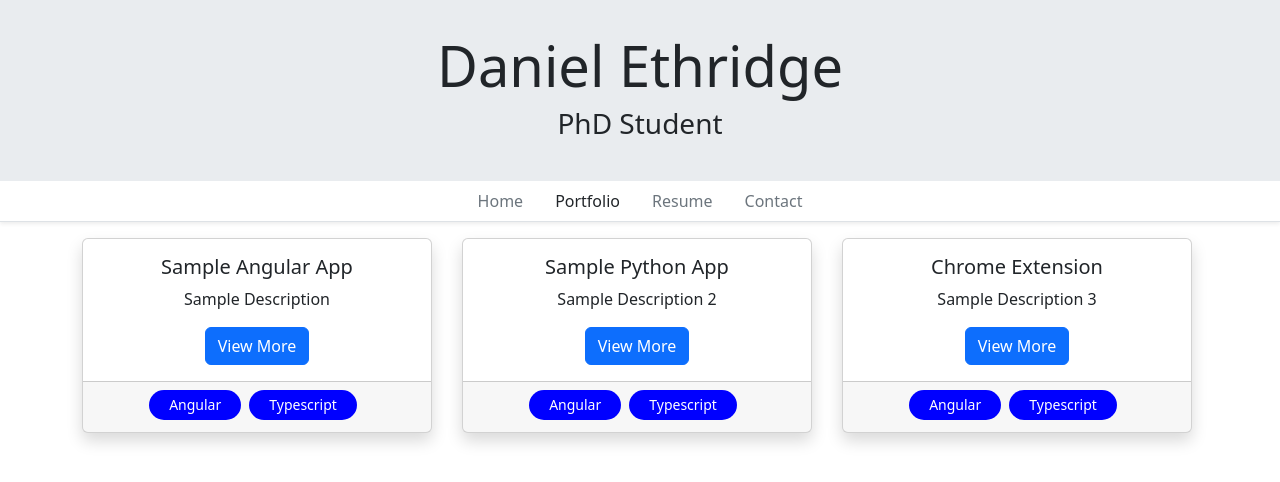
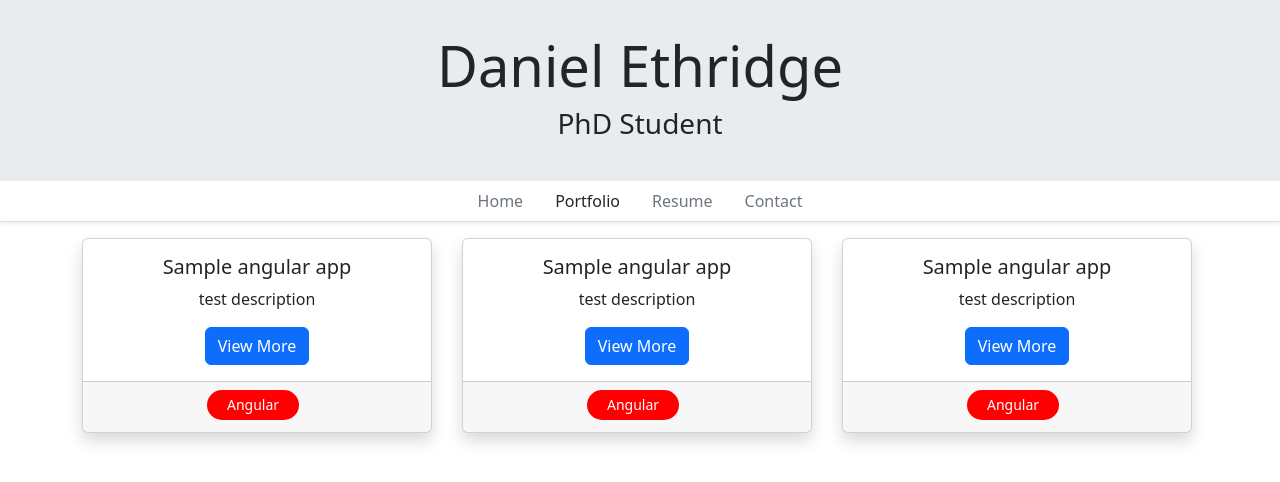
Before and after one commit to daniel-ethridge/daniel-ethridge.github.io, an Angular app: page /portfolio in a window 1280 px wide. Shown: the top 482 px of the page. Built offline with nearby package versions, Linux system fonts and the light colour scheme.

Commit message:
Updated project cards to use newly created Project.ts and Tag.ts code in order to streamline the process of creating project cards

```diff
--- /dev/null
+++ b/src/app/_models/Project.ts
@@ -0,0 +1,11 @@
+import { Tag } from "./Tag";
+
+export interface Project {
+    id: number;
+    name: string;
+    summary: string;
+    description: string;
+    projectLink: string;
+    pictures: string[];
+    tags: Tag[];
+}
--- /dev/null
+++ b/src/app/_models/Tag.ts
@@ -0,0 +1,18 @@
+/*
+TODO:
+    - Look up keywords: static, readonly, difference between them
+    - Look up interface vs class in javascript/typescript
+    - Look up public and private
+*/
+
+export class Tag {
+    static readonly ANGULAR = new Tag("Angular", "red");
+
+    private constructor(private readonly key: string, public readonly color: string) {
+
+    }
+
+    toString() {
+        return this.key;
+    }
+}
--- a/src/app/portfolio/portfolio.component.html
+++ b/src/app/portfolio/portfolio.component.html
@@ -2,19 +2,13 @@
 
     <div class="row">
         <div class="col-lg-4 col-md-6 mb-4" style="max-width: 380px; min-width: 380px;">
-            <app-project-card
-                [projectName]="'Sample Angular App'"
-                [projectDescription]="'Sample Description'"></app-project-card>
+            <app-project-card [project]="project"></app-project-card>
         </div>
         <div class="col-lg-4 col-md-6 mb-4" style="max-width: 380px; min-width: 380px;">
-            <app-project-card
-                [projectName]="'Sample Python App'"
-                [projectDescription]="'Sample Description 2'"></app-project-card>
+            <app-project-card [project]="project"></app-project-card>
         </div>
         <div class="col-lg-4 col-md-6 mb-4" style="max-width: 380px; min-width: 380px;">
-            <app-project-card
-            [projectName]="'Chrome Extension'"
-            [projectDescription]="'Sample Description 3'"></app-project-card>
+            <app-project-card [project]="project"></app-project-card>
         </div>
     </div>
 </div>
--- a/src/app/portfolio/portfolio.component.ts
+++ b/src/app/portfolio/portfolio.component.ts
@@ -1,5 +1,7 @@
 import { Component } from '@angular/core';
 import { Title } from '@angular/platform-browser';
+import { Project } from '../_models/Project';
+import { Tag } from '../_models/Tag';
 
 @Component({
   selector: 'app-portfolio',
@@ -7,6 +9,17 @@ import { Title } from '@angular/platform-browser';
   styleUrls: ['./portfolio.component.css']
 })
 export class PortfolioComponent {
+
+  project: Project = {
+    id: 0,
+    name: "Sample angular app",
+    summary: "test description",
+    description: "",
+    projectLink: "",
+    tags: [Tag.ANGULAR],
+    pictures: []
+  }
+
   constructor(private titleService: Title) {
     this.titleService.setTitle("Daniel Ethridge - Portfolio");
   }
--- a/src/app/project-card/project-card.component.html
+++ b/src/app/project-card/project-card.component.html
@@ -1,14 +1,15 @@
 <div class="card shadow text-center" style="max-width: 350px; min-width: 350px;">
     <div class="card-body">
-        <h5 class="card-title">{{projectName}}</h5>
-        <p class="card-text">{{projectDescription}}</p>
+        <h5 class="card-title">{{project.name}}</h5>
+        <p class="card-text">{{project.summary}}</p>
         <button class="btn btn-primary">View More</button>
     </div>
 
     <div class="card-footer">
         <div class="d-flex flex-wrap justify-content-center">
-            <div class="tag me-2 mb-1">Angular</div>
-            <div class="tag me-2 mb-1">Typescript</div>
+            <div *ngFor="let tag of project.tags">
+                <div class="tag me-2 mb-1" [style.background-color]="tag.color">{{tag}}</div>
+            </div>
         </div>
     </div>
 </div>
--- a/src/app/project-card/project-card.component.ts
+++ b/src/app/project-card/project-card.component.ts
@@ -1,4 +1,5 @@
 import { Component, Input } from '@angular/core';
+import { Project } from '../_models/Project';
 
 @Component({
   selector: 'app-project-card',
@@ -6,6 +7,5 @@ import { Component, Input } from '@angular/core';
   styleUrls: ['./project-card.component.css']
 })
 export class ProjectCardComponent {
-  @Input() projectName: string = "";
-  @Input() projectDescription: string = "";
+  @Input() project = {} as Project;
 }
```
